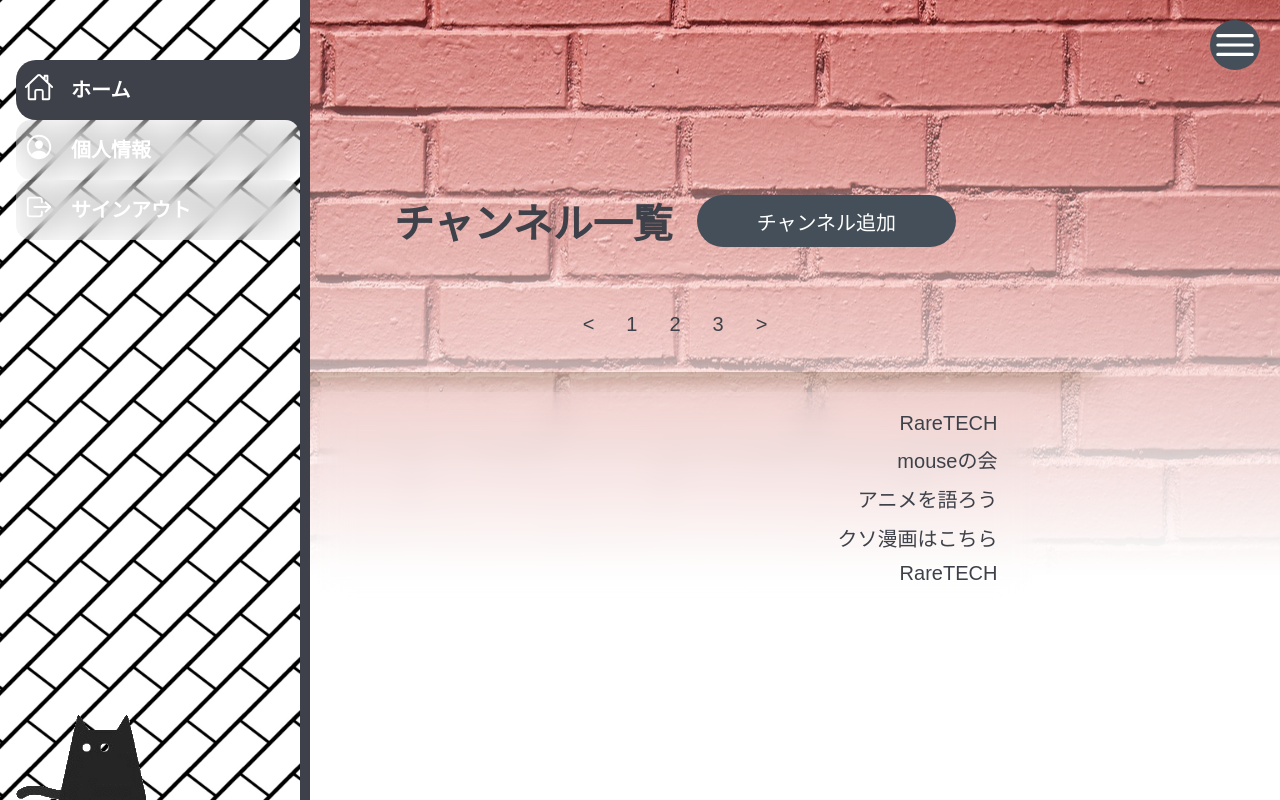
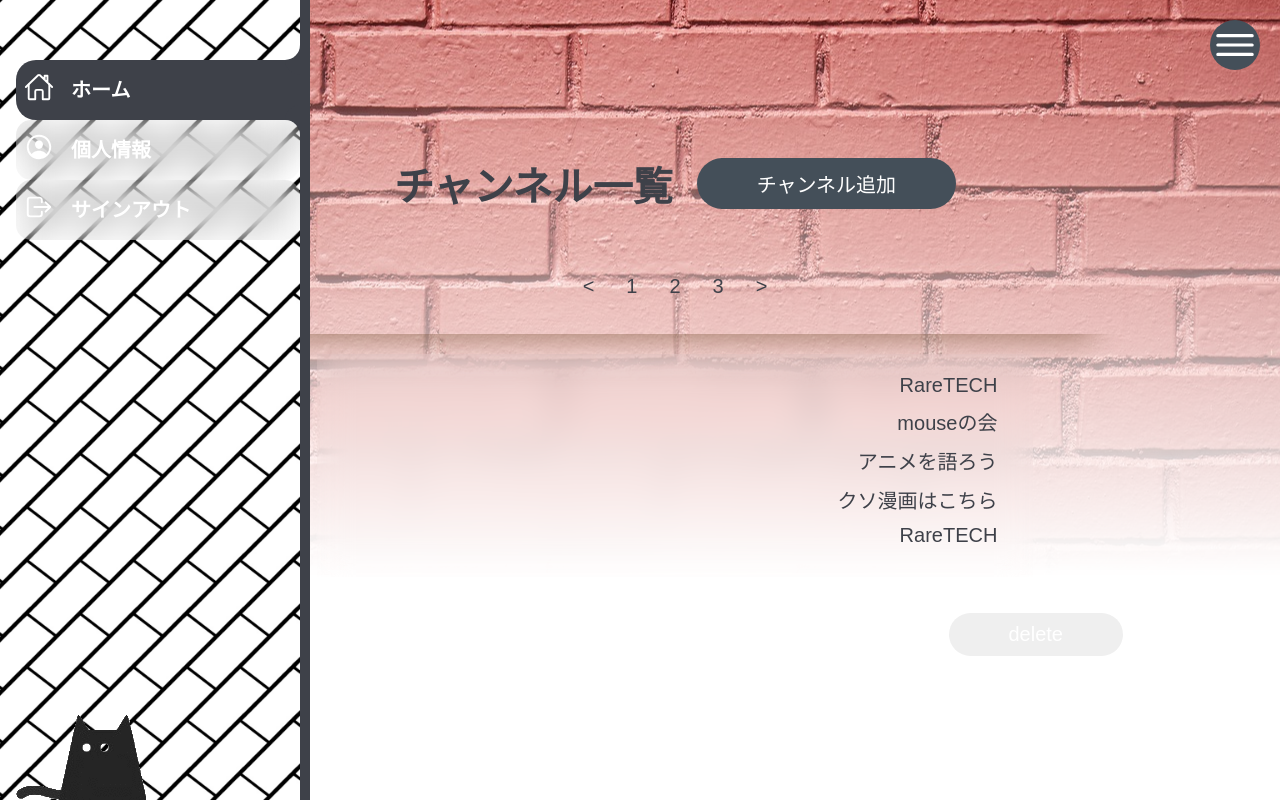
Before and after one commit to var-co-jp/hackathon-begginers-sample, a Flask app: page /index in a window 1280 px wide. Run offline with Flask 2, Linux system fonts and the light colour scheme; some web fonts are replaced.

Commit message:
[add] 削除ボタンUI

```diff
--- a/static/css/modal.css
+++ b/static/css/modal.css
@@ -79,7 +79,7 @@
   width: 32px;
 }
 
-#modal-gif {
+.modal-gif {
   position: absolute;
   z-index: 2;
   top: -66px;
--- a/static/js/modal.js
+++ b/static/js/modal.js
@@ -1,37 +1,74 @@
-// <button id="add-channel-btn">チャンネル追加</button>が押されたら発火
+// モーダルを表示させる
 
-const modal = document.getElementById("modal");
-const buttonClose = document.getElementsByClassName("modalClose")[0];
+const addChannelModal = document.getElementById("add-channel-modal");
+const deleteChannelModal = document.getElementById("delete-channel-modal");
+
+const addPageButtonClose = document.getElementById("add-page-close-btn");
+const deletePageButtonClose = document.getElementById("delete-page-close-btn");
+
 const addChannelBtn = document.getElementById("add-channel-btn");
-const searchFriedBtn = document.getElementById("search-btn");
+const deleteChannelBtn = document.getElementById("delete-channel-btn");
 
-const addChannel = () => {
-  return;
-};
+const addChannelConfirmBtn = document.getElementById(
+  "add-channel-confirmation-btn"
+);
+const deleteChannelConfirmBtn = document.getElementById(
+  "delete-channel-confirmation-btn"
+);
 
-// <button id="add-Channel-btn">チャンネル追加</button>ボタンがクリックされた時
-addChannelBtn.addEventListener("click", modalOpen);
-function modalOpen() {
-  modal.style.display = "block";
+// モーダルを開く
+// <button id="add-channel-btn">チャンネル追加</button>ボタンがクリックされた時
+addChannelBtn.addEventListener("click", () => {
+  modalOpen("add");
+});
+// <button id="delete-channel-btn">削除</button>ボタンがクリックされた時
+deleteChannelBtn.addEventListener("click", () => {
+  modalOpen("delete");
+});
+
+function modalOpen(mode) {
+  if (mode === "add") {
+    addChannelModal.style.display = "block";
+  } else if (mode === "delete") {
+    deleteChannelModal.style.display = "block";
+  }
 }
 
 // モーダル内のバツ印がクリックされた時
-buttonClose.addEventListener("click", modalClose);
-function modalClose() {
-  modal.style.display = "none";
+addPageButtonClose.addEventListener("click", () => {
+  modalClose("add");
+});
+deletePageButtonClose.addEventListener("click", () => {
+  modalClose("delete");
+});
+function modalClose(mode) {
+  if (mode === "add") {
+    addChannelModal.style.display = "none";
+  } else if (mode === "delete") {
+    deleteChannelModal.style.display = "none";
+  }
 }
 
 // モーダルコンテンツ以外がクリックされた時
 addEventListener("click", outsideClose);
 function outsideClose(e) {
-  if (e.target == modal) {
-    modal.style.display = "none";
+  if (e.target == addChannelModal) {
+    addChannelModal.style.display = "none";
+  } else if (e.target == deleteChannelModal) {
+    deleteChannelModal.style.display = "none";
   }
 }
 
-// フレンド登録ボタンが押された時
-searchFriedBtn.addEventListener("click", searchFriend);
-function searchFriend() {
-  console.log("search");
-  // バックエンドにフレンドを探しに行く処理
+// チャンネル登録ボタンが押された時
+addChannelConfirmBtn.addEventListener("click", addChannel);
+function addChannel() {
+  // バックエンドにチャンネル登録しに行く処理
 }
+
+console.log(deleteChannelConfirmBtn);
+
+// チャンネル削除ボタンが押された時
+deleteChannelConfirmBtn.addEventListener("click", deleteChannel);
+function deleteChannel() {
+  // バックエンドにチャンネルを削除しに行く処理
+}
--- a/templates/index.html
+++ b/templates/index.html
@@ -16,6 +16,8 @@
         </div>
         <ul class="channel-box"></ul>
         {% include 'modal/add-channel.html' %}
+        {% include 'modal/delete-confirmation.html' %}
+        <button id="delete-channel-btn">delete</button>
       </div>
     </div>
 {% endblock %}
--- a/templates/modal/add-channel.html
+++ b/templates/modal/add-channel.html
@@ -1,17 +1,17 @@
-<div id="modal" class="modal">
+<div id="add-channel-modal" class="modal">
   <div class="modal-content">
     <div class="modal-header">
       <h5>フレンドを追加しよう</h5>
       <img
         src="{{ url_for('static',filename='img/cat-on-bar.gif') }}"
-        id="modal-gif"
+        class="modal-gif"
       />
-      <span class="modalClose">×</span>
+      <span class="modalClose" id="add-page-close-btn">×</span>
     </div>
     <div class="modal-body">
       <p>合言葉を入力</p>
       <input type="text" placeholder="合言葉" id="search-bar" />
-      <button id="search-btn">フレンドを探す</button>
+      <button id="add-channel-confirmation-btn">フレンドを探す</button>
     </div>
   </div>
 </div>
--- /dev/null
+++ b/templates/modal/delete-confirmation.html
@@ -0,0 +1,17 @@
+<div id="delete-channel-modal" class="modal">
+  <div class="modal-content">
+    <div class="modal-header">
+      <h5>本当に削除しますか？</h5>
+      <img
+        src="{{ url_for('static',filename='img/cat-on-bar.gif') }}"
+        class="modal-gif"
+      />
+      <span class="modalClose" id="delete-page-close-btn">×</span>
+    </div>
+    <div class="modal-body">
+      <p>削除ボタンを押すとチャンネルが消えます</p>
+      <p>本当によろしいですか？</p>
+      <button id="delete-channel-confirmation-btn">削除</button>
+    </div>
+  </div>
+</div>
```
